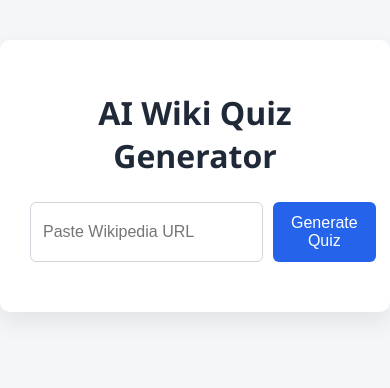
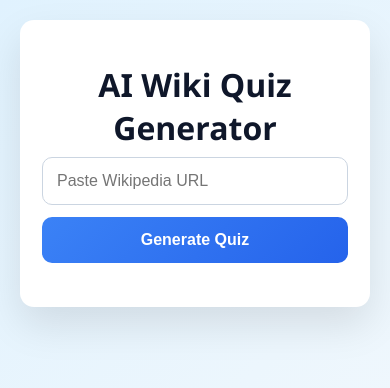
Before and after one commit to marvelousvenom/bhargav_AI_Wiki_Gen, a React (Create React App) app in the folder frontend/: page / in a window 390 px wide. Shown: the top 388 px of the page. Built offline with nearby package versions, Linux system fonts and the light colour scheme.

Commit message:
fix : updating UI

```diff
--- a/frontend/src/App.css
+++ b/frontend/src/App.css
@@ -1,92 +1,155 @@
 body {
   margin: 0;
   padding: 0;
-  background: #f4f6f8;
+  min-height: 100vh;
+  background: linear-gradient(135deg, #e0f2fe, #f8fafc);
   font-family: "Segoe UI", Tahoma, Geneva, Verdana, sans-serif;
 }
 
+
 .container {
   max-width: 900px;
-  margin: 40px auto;
+  margin: 50px auto;
   background: #ffffff;
-  padding: 30px;
-  border-radius: 10px;
-  box-shadow: 0 10px 25px rgba(0, 0, 0, 0.08);
+  padding: 32px;
+  border-radius: 14px;
+  box-shadow: 0 18px 40px rgba(0, 0, 0, 0.1);
 }
+
 
 h1 {
   text-align: center;
-  color: #1f2937;
-  margin-bottom: 25px;
+  color: #0f172a;
+  margin-bottom: 8px;
+  font-size: 32px;
 }
+
+.subtitle {
+  text-align: center;
+  color: #64748b;
+  margin-bottom: 28px;
+}
+
 
 .input-group {
   display: flex;
-  gap: 10px;
-  margin-bottom: 20px;
+  gap: 12px;
+  margin-bottom: 22px;
 }
 
 input {
   flex: 1;
-  padding: 12px;
+  padding: 14px;
   font-size: 16px;
-  border: 1px solid #d1d5db;
-  border-radius: 6px;
+  border: 1px solid #cbd5e1;
+  border-radius: 10px;
+  transition: border 0.2s ease, box-shadow 0.2s ease;
 }
 
+input:focus {
+  outline: none;
+  border-color: #3b82f6;
+  box-shadow: 0 0 0 3px rgba(59, 130, 246, 0.15);
+}
+
+
 button {
-  padding: 12px 18px;
+  padding: 14px 22px;
   font-size: 16px;
-  background: #2563eb;
+  background: linear-gradient(135deg, #3b82f6, #2563eb);
   color: white;
   border: none;
-  border-radius: 6px;
+  border-radius: 10px;
   cursor: pointer;
+  font-weight: 600;
+  transition: transform 0.2s ease, box-shadow 0.2s ease;
 }
 
 button:hover {
-  background: #1d4ed8;
+  transform: translateY(-1px);
+  box-shadow: 0 8px 18px rgba(37, 99, 235, 0.3);
 }
+
+button:disabled {
+  background: #93c5fd;
+  cursor: not-allowed;
+  box-shadow: none;
+}
+
 
 .error {
   color: #dc2626;
-  margin-top: 10px;
-  font-weight: 500;
+  margin-top: 12px;
+  font-weight: 600;
+  text-align: center;
 }
 
 .quiz-title {
-  margin-top: 30px;
+  margin-top: 36px;
   font-size: 26px;
-  color: #111827;
+  color: #020617;
   border-bottom: 2px solid #e5e7eb;
-  padding-bottom: 10px;
+  padding-bottom: 12px;
 }
 
+
 .question-card {
-  margin-top: 20px;
-  padding: 20px;
-  background: #f9fafb;
-  border-radius: 8px;
-  border: 1px solid #e5e7eb;
+  margin-top: 22px;
+  padding: 22px;
+  background: #f8fafc;
+  border-radius: 12px;
+  border-left: 5px solid #3b82f6;
+  box-shadow: 0 6px 18px rgba(0, 0, 0, 0.05);
+  transition: transform 0.2s ease;
 }
+
+.question-card:hover {
+  transform: translateY(-2px);
+}
+
 
 .question {
   font-size: 18px;
   font-weight: 600;
-  color: #1f2937;
+  color: #1e293b;
+  margin-bottom: 10px;
 }
+
 
 .options {
   margin-top: 10px;
-  padding-left: 20px;
+  padding-left: 0;
+  list-style: none;
 }
 
 .options li {
-  margin-bottom: 6px;
+  margin-bottom: 8px;
+  padding: 10px 14px;
+  background: #e0f2fe;
+  border-radius: 8px;
+  font-size: 15px;
+  color: #0f172a;
 }
 
+
 .answer {
-  margin-top: 10px;
-  color: #059669;
-  font-weight: 600;
+  margin-top: 12px;
+  color: #16a34a;
+  font-weight: 700;
 }
+
+
+@media (max-width: 600px) {
+  .container {
+    margin: 20px;
+    padding: 22px;
+  }
+
+  .input-group {
+    flex-direction: column;
+  }
+
+  button {
+    width: 100%;
+  }
+}
```
